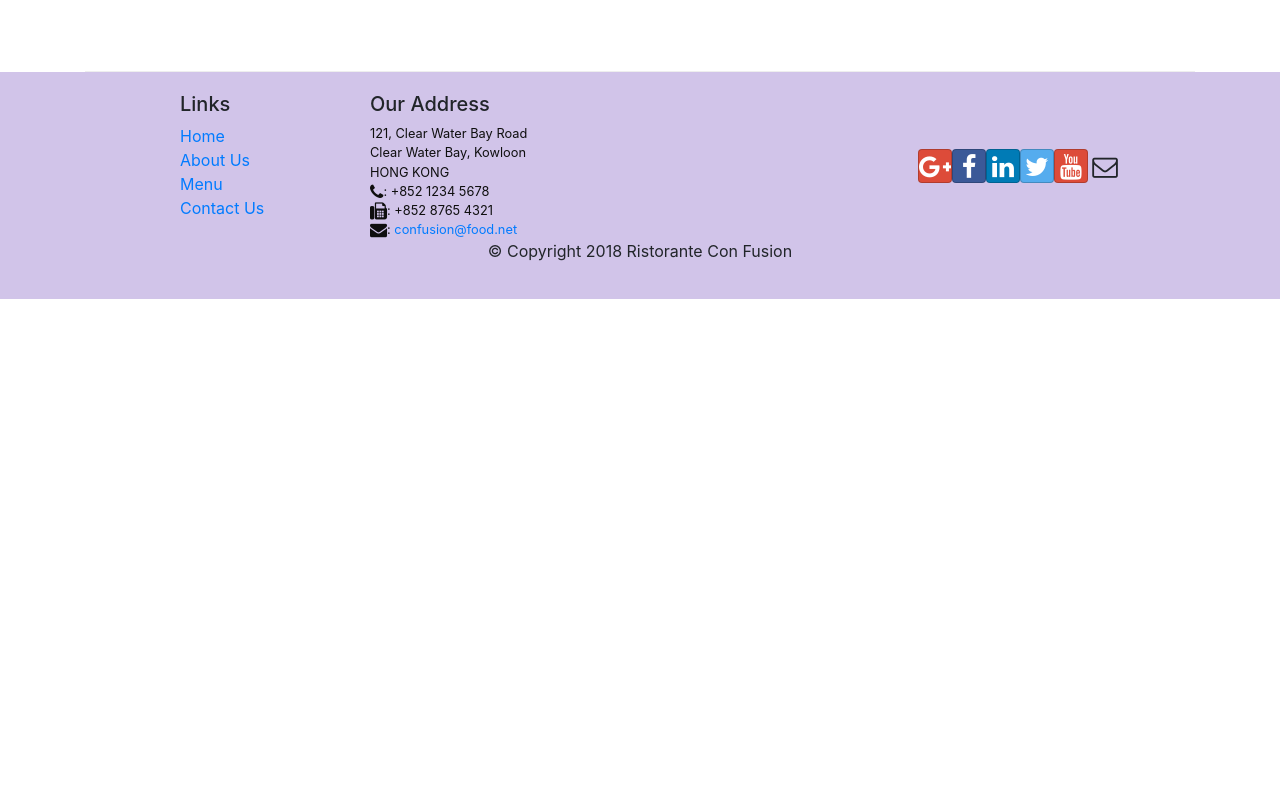
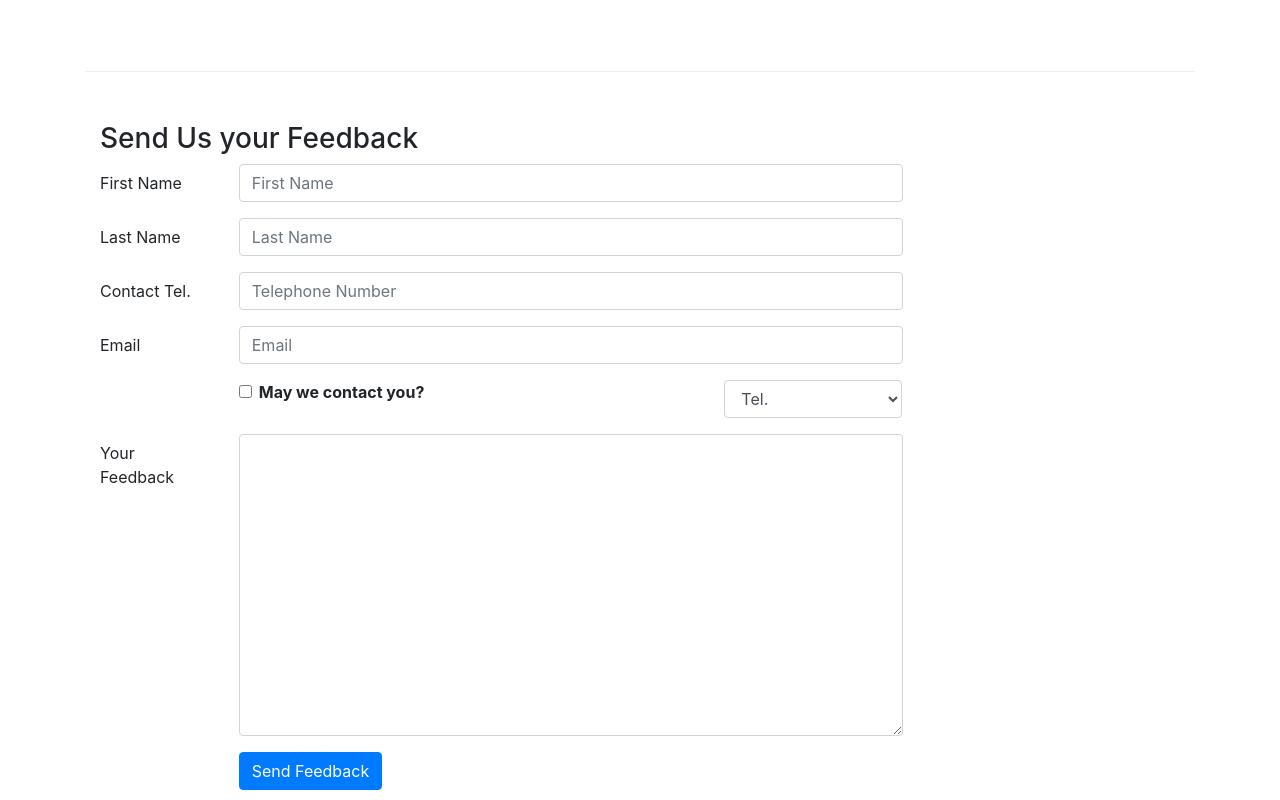
Before and after one commit to vandanshah/confusion, a React (Create React App) app: page /contactus in a window 1280 px wide. Shown: the part 800-1600 px from the top of the page. Before the commit the page ends 1099 px from the top, so only its background shows below. Built offline with nearby package versions, Linux system fonts and the light colour scheme.

Commit message:
Added feedback form in Contact Component.

```diff
--- a/src/components/ContactComponent.js
+++ b/src/components/ContactComponent.js
@@ -1,8 +1,43 @@
-import React from 'react';
-import { Breadcrumb, BreadcrumbItem } from 'reactstrap';
+import React, { Component } from 'react';
+import { Breadcrumb, BreadcrumbItem, Button,Form, FormGroup, Input, Label, Col } from 'reactstrap';
 import {Link} from 'react-router-dom';
 
-function Contact(props){
+class Contact extends Component{
+    constructor(props){
+        super(props);
+
+        this.state = {
+            firstname: '',
+            lastname: '',
+            telnum: '',
+            email: '',
+            agree: false,
+            contactType: 'Tel.',
+            message: ''
+        }
+
+        this.handleSubmit = this.handleSubmit.bind(this);
+        this.handleInputChange = this.handleInputChange.bind(this);
+
+    }
+
+    handleInputChange(event){
+        const target = event.target;
+        const value = target.type === 'checkbox' ? target.checked : target.value;
+        const name = target.name;
+
+        this.setState({
+            [name]: value
+        });
+    }
+
+    handleSubmit(event){
+        console.log("Current State is: "+JSON.stringify(this.state));
+        alert("Current State is: "+JSON.stringify(this.state));
+        event.preventDefault();
+    }
+
+    render(){
         return(
             <div className="container">
                 <div className="row">
@@ -42,8 +77,84 @@
                         </div>
                     </div>
                 </div>
+                <div className = "row row-content">
+                    <div className = "col-12">
+                        <h3>Send Us your Feedback</h3>
+                    </div>
+                    <div className = "col-12 col-md-9">
+                        <Form onSubmit={this.handleSubmit}>
+                            <FormGroup row>
+                                <Label for="firstname" md={2}>First Name</Label>
+                                <Col md={10}>
+                                    <Input type="text" id="firstname" name="firstname"
+                                        placeholder="First Name" value={this.state.firstname}
+                                        onChange={this.handleInputChange}/>
+                                </Col>
+                            </FormGroup>
+                            <FormGroup row>
+                                <Label for="lastname" md={2}>Last Name</Label>
+                                <Col md={10}>
+                                    <Input type="text" id="lastname" name="lastname"
+                                        placeholder="Last Name" value={this.state.lastname}
+                                        onChange={this.handleInputChange}/>
+                                </Col>
+                            </FormGroup>
+                            <FormGroup row>
+                                <Label for="" md={2}>Contact Tel.</Label>
+                                <Col md={10}>
+                                    <Input type="tel" id="telnum" name="telnum"
+                                        placeholder="Telephone Number" value={this.state.telnum}
+                                        onChange={this.handleInputChange}/>
+                                </Col>
+                            </FormGroup>
+                            <FormGroup row>
+                                <Label for="email" md={2}>Email</Label>
+                                <Col md={10}>
+                                    <Input type="email" id="email" name="email"
+                                        placeholder="Email" value={this.state.email}
+                                        onChange={this.handleInputChange}/>
+                                </Col>
+                            </FormGroup>
+                            <FormGroup row>
+                                <Col md={{size:6, offset: 2}}>
+                                    <FormGroup check>
+                                        <Label check>
+                                            <Input type="checkbox" name="agree"
+                                            checked={this.state.agree}
+                                            onChange={this.handleInputChange}/> {' '}
+                                            <strong>May we contact you?</strong>
+                                        </Label>
+                                    </FormGroup>
+                                </Col>
+                                <Col md={{size:3, offset: 1}}>
+                                    <Input type="select" name="contactType"
+                                    value={this.state.contactType} onChange={this.handleInputChange}>
+                                        <option>Tel.</option>
+                                        <option>Email</option>
+                                    </Input>
+                                </Col>
+                            </FormGroup>
+                            <FormGroup row>
+                                <Label for="message" md={2}>Your Feedback</Label>
+                                <Col md={10}>
+                                    <Input type="textarea" id="message" name="message"
+                                        rows="12" value={this.state.message} onChange={this.handleInputChange}/>
+                                </Col>
+                            </FormGroup>
+                            <FormGroup row>
+                                <Col md={{size:10, offset:2}}>
+                                    <Button type="submit" color="primary">
+                                        Send Feedback
+                                    </Button>
+                                </Col>
+                            </FormGroup>
+
+                        </Form>
+                    </div>
+                </div>
             </div>
         );
     }
+}
 
 export default Contact;
```
Lines whose indentation alone changed are shown as unchanged.
